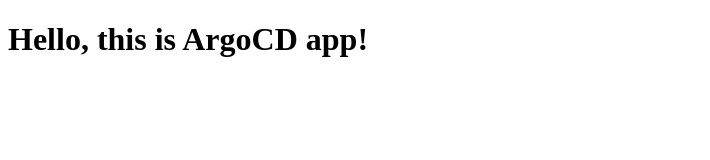
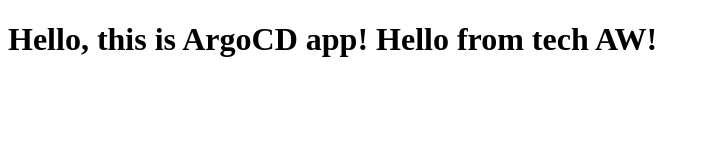
Before and after one commit to andreedd/argogitops-app, a plain HTML site: page index.html in a window 1280 px wide. Shown: the whole page, without its empty margins (0-710 px from the left). Drawn offline with Linux system fonts and the light colour scheme.

Commit message:
update replicas and index html

```diff
--- a/index.html
+++ b/index.html
@@ -1 +1 @@
-<!DOCTYPE html><html><head><title>Custom ARGO Message</title></head><body><h1>Hello, this is ArgoCD app!</h1></body></html>
+<!DOCTYPE html><html><head><title>Custom ARGO Message</title></head><body><h1>Hello, this is ArgoCD app! Hello from tech AW!</h1></body></html>
```
Also changed, not shown: 1 other file.
